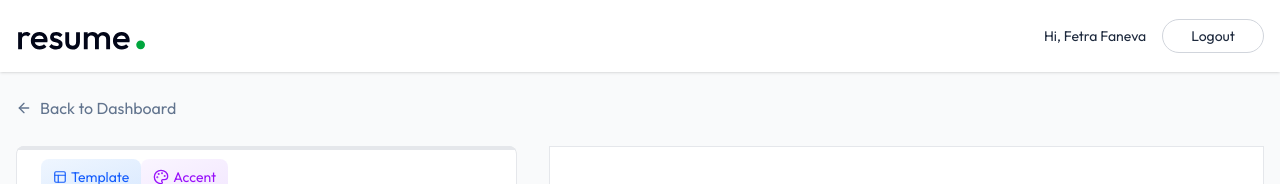
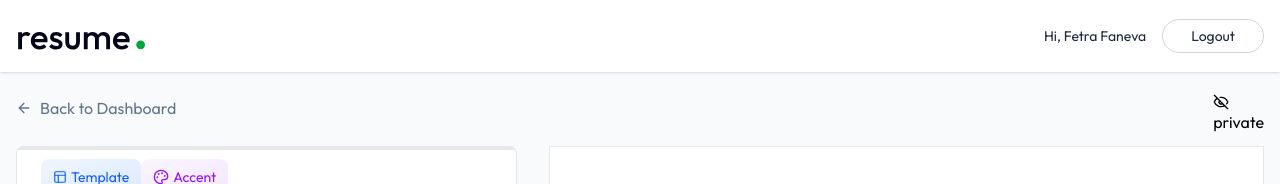
Before and after one commit to fetrafaneva/MERN_AIResume, a React (Vite) app: page /app/builder/1 in a window 1280 px wide. Shown: the top 184 px of the page. Built offline with nearby package versions, Linux system fonts and the light colour scheme.

Commit message:
ajout du boutton de changement de privacy

```diff
--- a/src/pages/ResumeBuilder.jsx
+++ b/src/pages/ResumeBuilder.jsx
@@ -6,6 +6,8 @@ import {
   Briefcase,
   ChevronLeft,
   ChevronRight,
+  EyeIcon,
+  EyeOff,
   FileText,
   FolderIcon,
   GraduationCap,
@@ -238,6 +240,14 @@ const ResumeBuilder = () => {
                     <Share2Icon className="size-4" />
                   </button>
                 )}
+                <button>
+                  {resumeData.public ? (
+                    <EyeIcon className="size-4" />
+                  ) : (
+                    <EyeOff className="size-4" />
+                  )}
+                  {resumeData.public ? "Public" : "private"}
+                </button>
               </div>
             </div>
 
```
